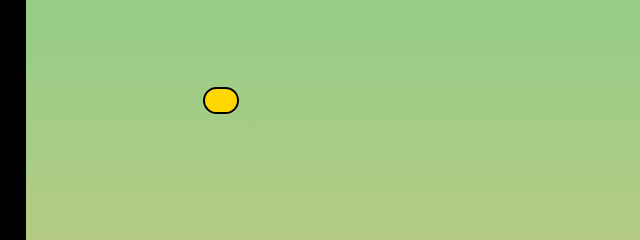
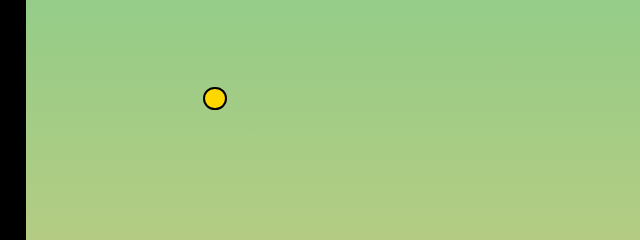
Before and after one commit to yogita14dhakar/snake, a plain HTML site: page index.html in a window 1280 px wide. Shown: the part 230-470 px from the top of the page, 0-640 px from the left. Drawn offline with Linux system fonts and the light colour scheme.

Commit message:
Update board.css

```diff
--- a/css/board.css
+++ b/css/board.css
@@ -9,9 +9,11 @@
 }
 
 .food{
+    height: 1.2rem;
+    width: 1.2rem;
     background-color: gold;
     border: .25vmin solid black;
-    border-radius: 20px;
+    border-radius: 50%;
 }
 .snake{
     background-color: black;
```
